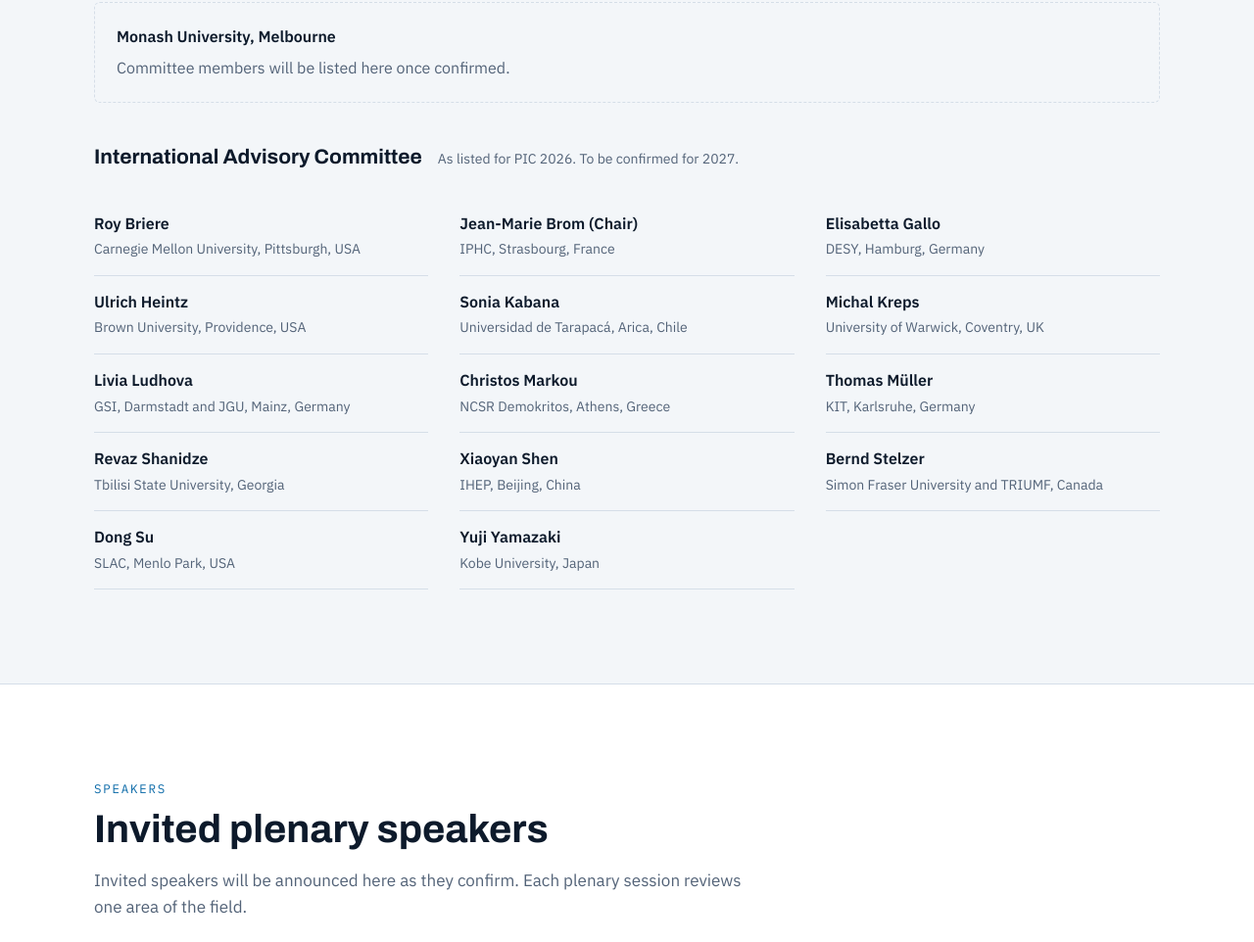
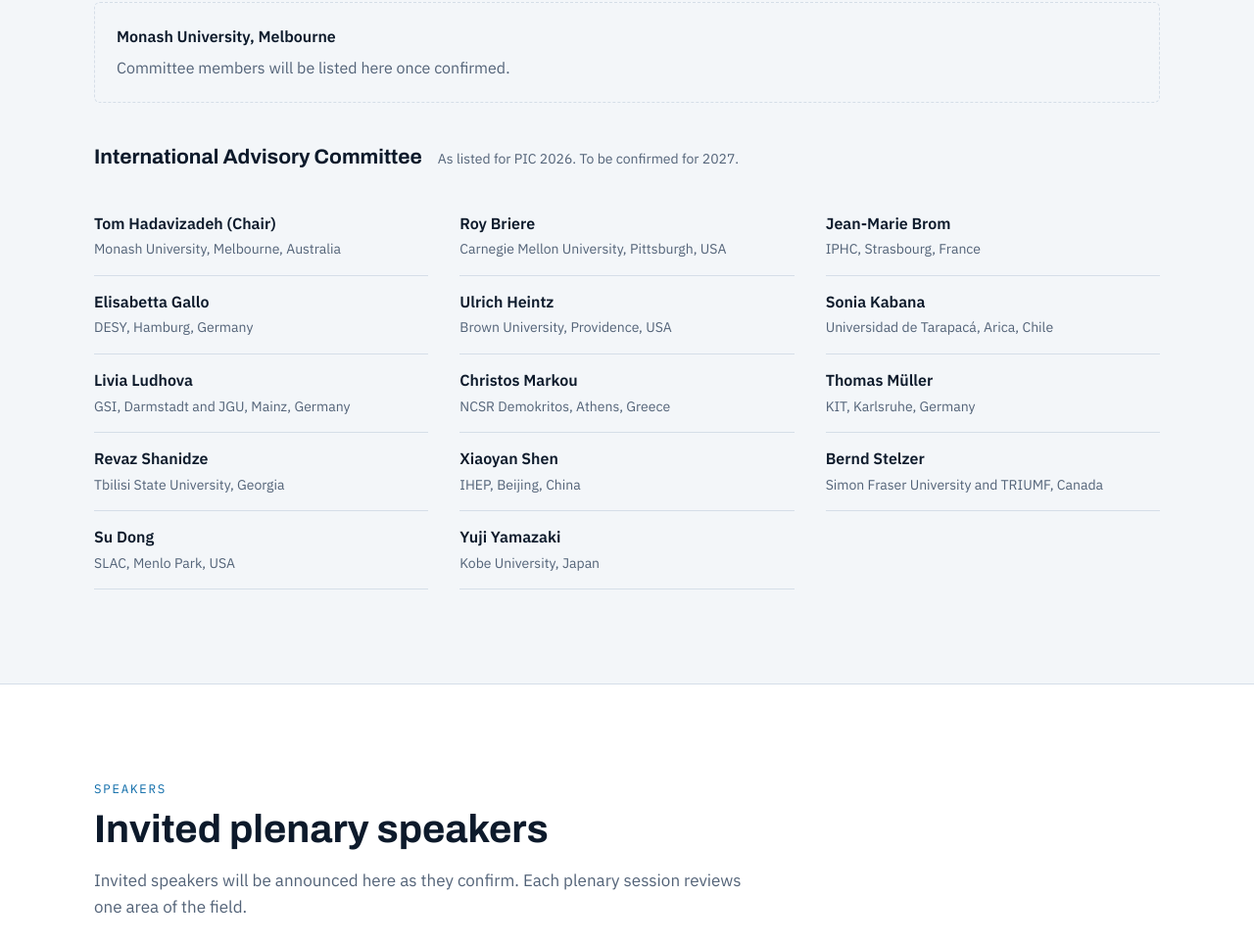
Before and after one commit to TomHadavizadeh/pic2027, a plain HTML site: page index.html in a window 1280 px wide. Shown: the part 2354-3316 px from the top of the page at 98% size. Drawn offline with Linux system fonts and the light colour scheme.

Commit message:
update names

```diff
--- a/index.html
+++ b/index.html
@@ -408,19 +408,19 @@ a:focus-visible, button:focus-visible { outline: 2px solid var(--glow); outline-
       </div>
       <div class="subhead"><h3>International Advisory Committee</h3><span class="note">As listed for PIC 2026. To be confirmed for 2027.</span></div>
       <div class="people">
+        <div class="person"><b>Tom Hadavizadeh (Chair)</b><span>Monash University, Melbourne, Australia</span></div>
         <div class="person"><b>Roy Briere</b><span>Carnegie Mellon University, Pittsburgh, USA</span></div>
-        <div class="person"><b>Jean-Marie Brom (Chair)</b><span>IPHC, Strasbourg, France</span></div>
+        <div class="person"><b>Jean-Marie Brom</b><span>IPHC, Strasbourg, France</span></div>
         <div class="person"><b>Elisabetta Gallo</b><span>DESY, Hamburg, Germany</span></div>
         <div class="person"><b>Ulrich Heintz</b><span>Brown University, Providence, USA</span></div>
         <div class="person"><b>Sonia Kabana</b><span>Universidad de Tarapacá, Arica, Chile</span></div>
-        <div class="person"><b>Michal Kreps</b><span>University of Warwick, Coventry, UK</span></div>
         <div class="person"><b>Livia Ludhova</b><span>GSI, Darmstadt and JGU, Mainz, Germany</span></div>
         <div class="person"><b>Christos Markou</b><span>NCSR Demokritos, Athens, Greece</span></div>
         <div class="person"><b>Thomas Müller</b><span>KIT, Karlsruhe, Germany</span></div>
         <div class="person"><b>Revaz Shanidze</b><span>Tbilisi State University, Georgia</span></div>
         <div class="person"><b>Xiaoyan Shen</b><span>IHEP, Beijing, China</span></div>
         <div class="person"><b>Bernd Stelzer</b><span>Simon Fraser University and TRIUMF, Canada</span></div>
-        <div class="person"><b>Dong Su</b><span>SLAC, Menlo Park, USA</span></div>
+        <div class="person"><b>Su Dong</b><span>SLAC, Menlo Park, USA</span></div>
         <div class="person"><b>Yuji Yamazaki</b><span>Kobe University, Japan</span></div>
       </div>
     </div>
```
